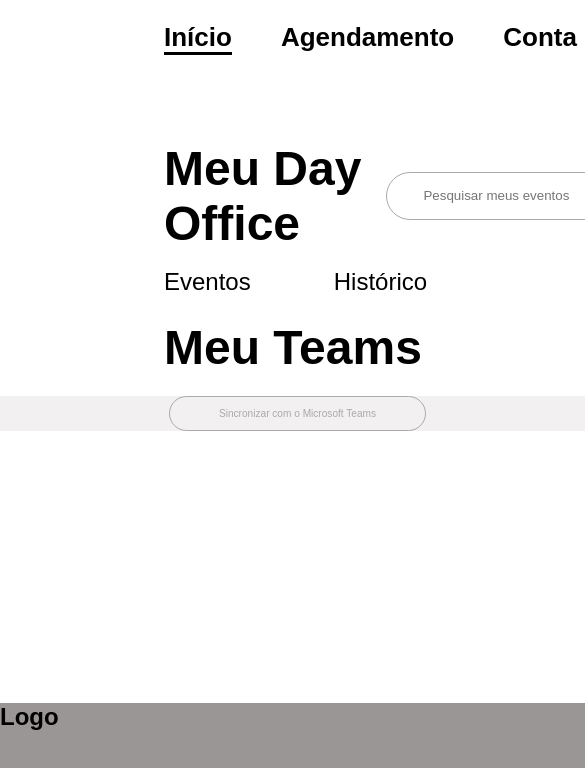
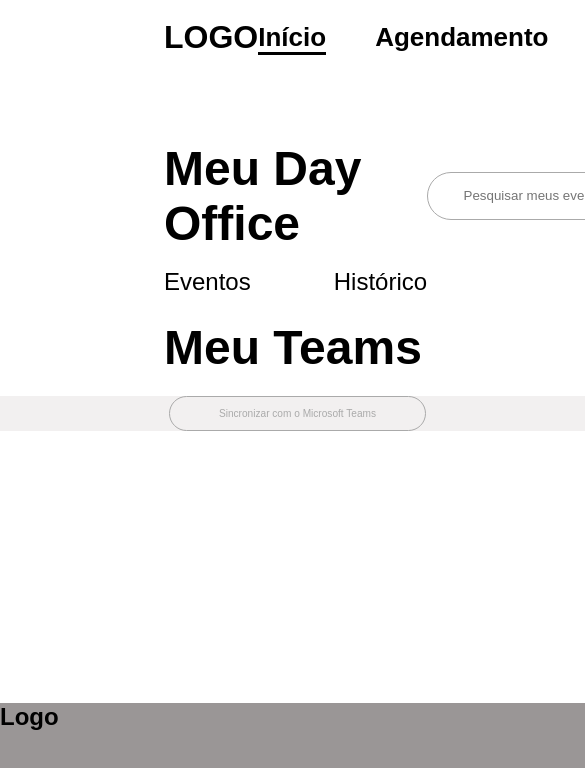
Before and after one commit to FuentesRichard/squad-31, a Next.js app in the folder PoC/Frontend/: page /Home in a window 390 px wide. Shown: the top 768 px of the page, 585 px wide, since content can reach past the window. Built offline with nearby package versions, Linux system fonts and the light colour scheme.

Commit message:
Iniciando media query

```diff
--- a/PoC/Frontend/pages/Home.js
+++ b/PoC/Frontend/pages/Home.js
@@ -3,11 +3,16 @@
 import { GlobalStyle } from "./Login";
 import Link from "next/dist/client/link";
 
-const Body = styled.body`
+const Body = styled.div`
    height: 100vh;
    display: grid;
    grid-template-columns: 164px 1fr 164px;
    grid-template-rows: 1fr 1fr 1fr 1fr 1fr 1fr;
+
+   @media (max-width: 376px) {
+      height: 165vh;
+      grid-template-columns: 30px 1fr 30px;
+   }
 `;
 
 const Cabecalho = styled.header`
@@ -40,6 +45,12 @@
 
    .ativo {
       border-bottom: 3px solid #000;
+   }
+
+   @media (max-width: 376px) {
+      ul {
+         display: none;
+      }
    }
 `;
 
@@ -158,7 +169,7 @@
       <Body>
          <Cabecalho>
             <GlobalStyle />
-            <img src=""></img>
+            <h1>LOGO</h1>
             <nav>
                <ul>
                   <li>
```
Also changed, not shown: PoC/Frontend/pages/images/icon-hamburguer.svg (added).
